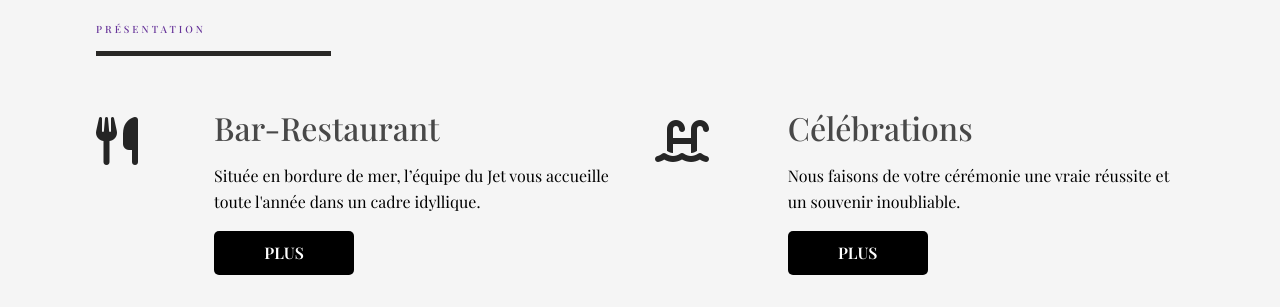
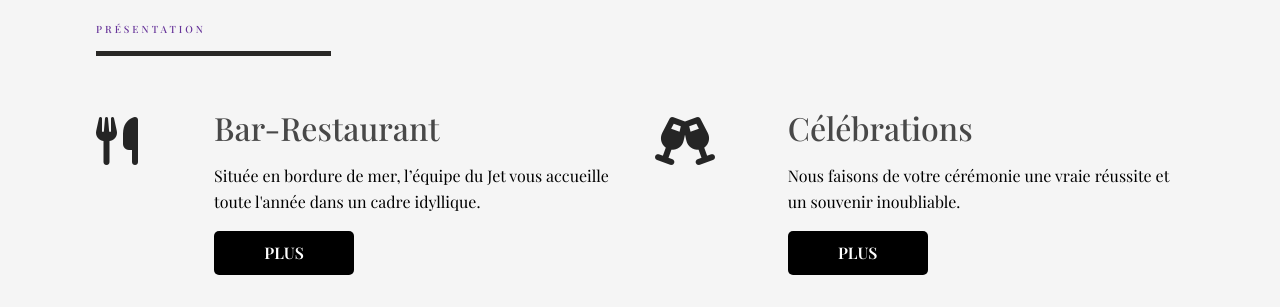
Before and after one commit to Lumi1919/jetcafebeach, a Django app: page / in a window 1280 px wide. Shown: the part 800-1107 px from the top of the page. Run offline with Django 3.2, Linux system fonts and the light colour scheme; some libraries are stand-ins or nearby versions.

Commit message:
Update index.html

```diff
--- a/home/templates/index.html
+++ b/home/templates/index.html
@@ -77,7 +77,7 @@
                 <article class = "service">
                     <div class = "service-icon">
                         <span>
-                            <i class = "fas fa-swimming-pool"></i>
+                            <i class="fas fa-glass-cheers"></i>
                         </span>
                     </div>
                     <div class = "service-content">
```
